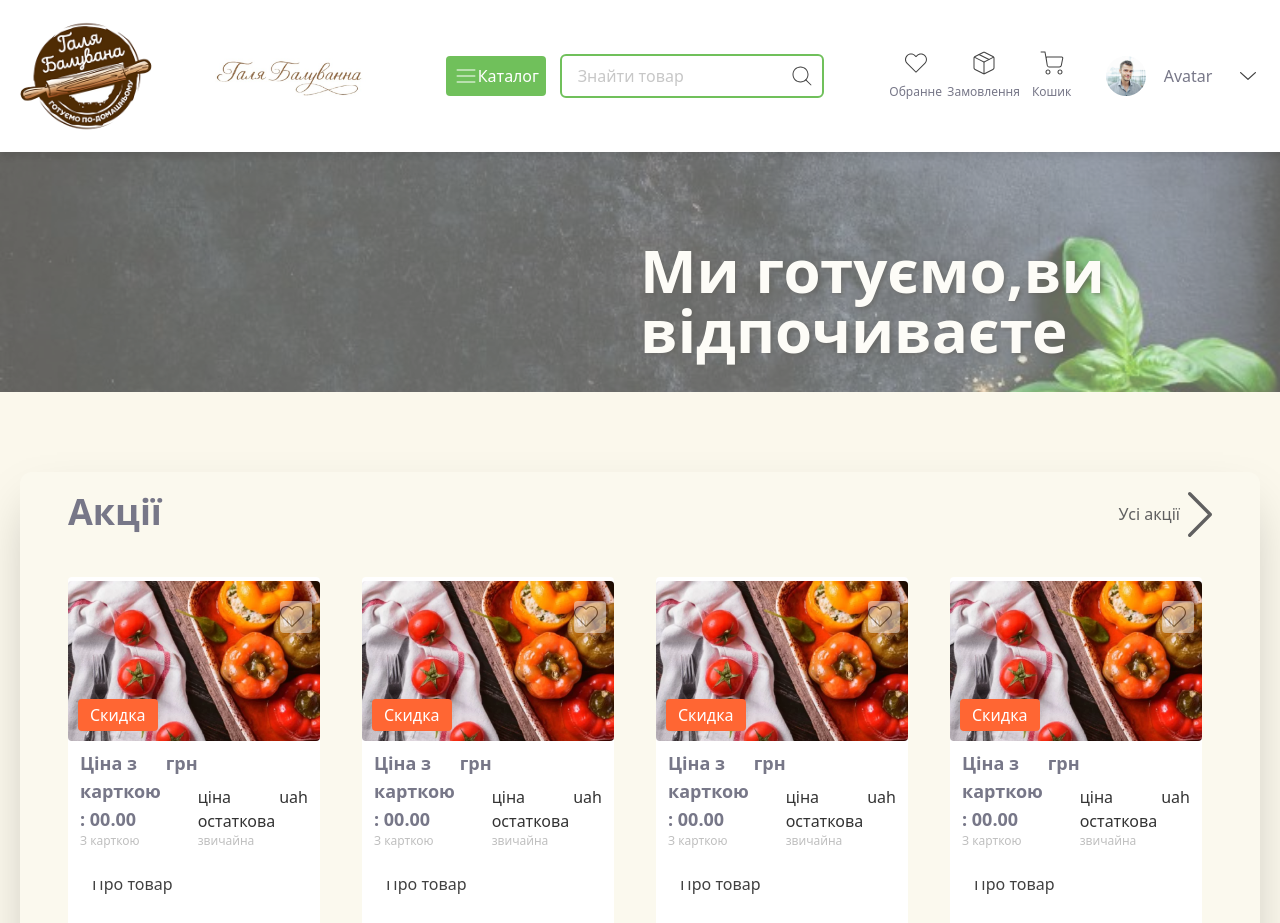
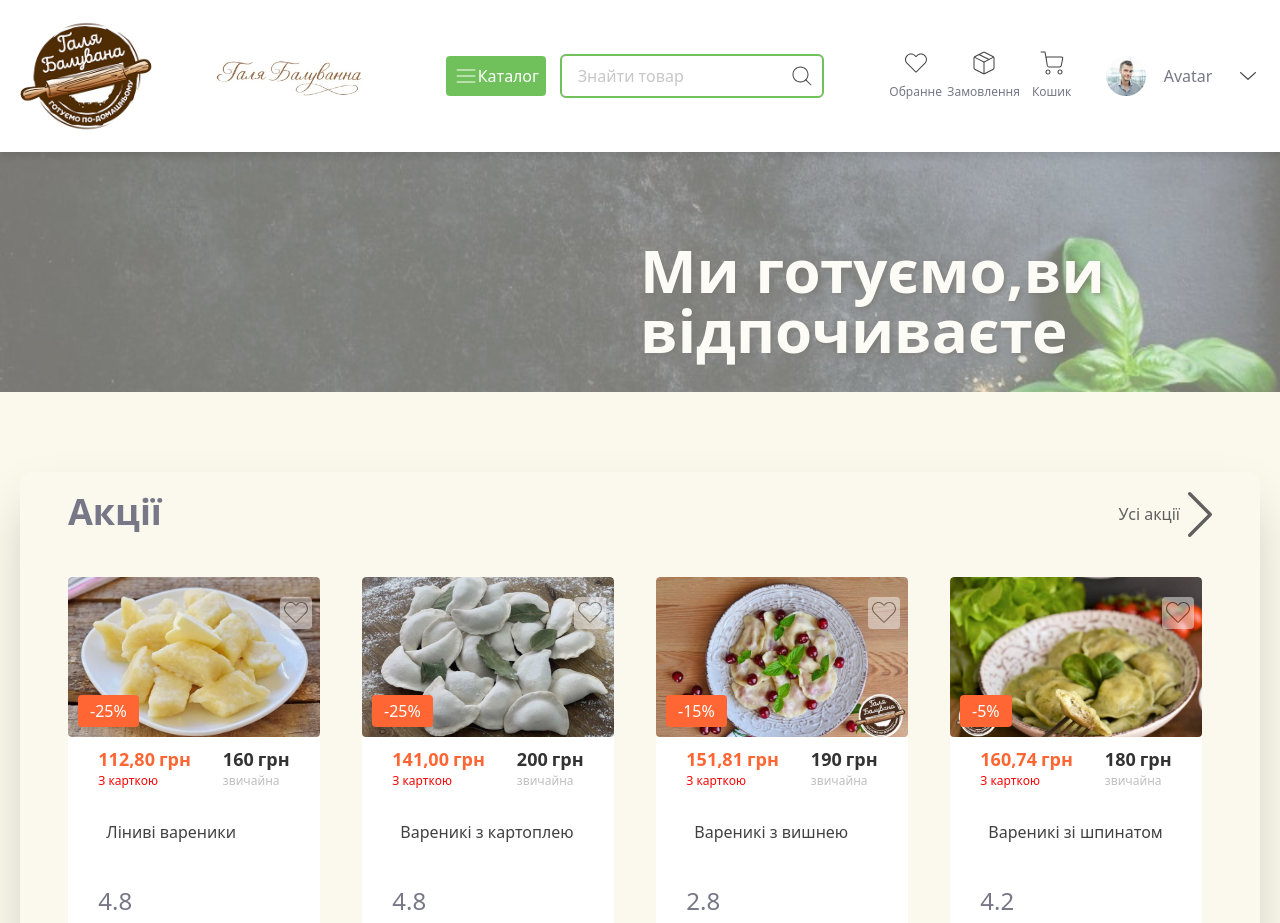
Before and after one commit to romanbarinov84/Next-Market-Shop, a Next.js app: page / in a window 1280 px wide. Shown: the top 923 px of the page. Built offline with nearby package versions, Linux system fonts and the light colour scheme.

Commit message:
25.12 component Actions.jsx  for main page done

```diff
--- a/DATA/dataBase.json
+++ b/DATA/dataBase.json
@@ -68,9 +68,9 @@
         },
         {
             "id":7,
-            "img":"/ProductsCategory-Img/Вареники/Varenyky-z-myasom-200.jpg",
-            "title":"Вареникі з мясом",
-            "description":"Вареникі з мясом",
+            "img":"/ProductsCategory-Img/Голубці/Golubtsi-z-myasom-190.webp",
+            "title":"Голубці з мясом",
+            "description":"Голубці з мясом",
             "basePrice": 260.00 ,
             "discountPercent":25,
              "rating": 5.0,
--- /dev/null
+++ b/UTILS/formatPrice.ts
@@ -0,0 +1,4 @@
+
+export const formatPrice = (price: number): string => {
+        return price.toFixed(2).replace('.', ',');
+    };
--- a/src/components/ProductCard/ProductCard.tsx
+++ b/src/components/ProductCard/ProductCard.tsx
@@ -1,20 +1,51 @@
+import { ProductCardProps } from '@/src/types/product';
+import { formatPrice } from '@/UTILS/formatPrice';
 import Image from 'next/image';
 
-const ProductCard = () => {
+
+    const cardDiscountPercent = 6;
+
+const ProductCard = ({
+    img,
+    description,
+    basePrice,
+    discountPercent,
+    rating,
+}: ProductCardProps) => {
+
+
+    const calculateFinalPrice = (price: number, discount: number): number => {
+        return discount > 0 ? price * (1 - discount / 100) : price;
+    };
+
+    const calculatePriceByCard = (price: number, discount: number): number => {
+        return calculateFinalPrice(price, discount);
+    };
+
+    const finalPrice = calculateFinalPrice(basePrice, discountPercent);
+
+    const priceByCard = calculatePriceByCard(finalPrice, cardDiscountPercent);
+
+
+
     return (
         <div
             className="flex flex-col justify-between items-center w-40 rounded overflow-hidden bg-white
-     md:w-56 xl:w-63 align-top p-1 hover:shadow-(--shadow-article) duration-300"
+     md:w-56 xl:w-63 align-top  hover:shadow-(--shadow-article) duration-300"
         >
             <div className="relative w-80 h-40 md:w-56 xl:w-63 ">
                 <Image
-                    src="/ProductsCategory-Img/Вегетаріанські страви/Perets-farshyrovanyj-z-grybamy-178.webp"
+                    src={img}
                     alt="Акція"
                     fill
-                    className="object-cover rounded-sm"
+                    className="object-cover
+                    rounded-sm transition-transform
+                    duration-300
+                    ease-out
+                    hover:scale-105"
                     sizes="(max-width: 768) 160px, (max-width: 1200px) 224px , 272px"
                 />
-                <button className="w-8 h-8 bg-[#f3f2f1] hover:bg-[#fcd5ba] absolute top-5 right-2 opacity-50 rounded cursor-pointer duration-300">
+                <button className="w-8 h-8 justify-center items-center bg-[#f3f2f1] hover:bg-[#fcd5ba] p-1 absolute top-5 right-2 opacity-50 rounded cursor-pointer duration-300">
                     <Image
                         src="/ProductCard/Shape (Stroke).svg"
                         alt="Обранне"
@@ -23,49 +54,45 @@ const ProductCard = () => {
                         sizes="24px"
                     />
                 </button>
-
+                {discountPercent && (
                     <div className="absolute bg-[#ff6633] py-1 px-3 rounded text-white bottom-2.5 left-2.5">
-                    {'Скидка'}
+                        -{discountPercent}%
                     </div>
+                )}
             </div>
-            <div className="flex flex-col justify-between p-2 gap-y-2">
-                <div className="flex flex-row mb-3 justify-between items-end">
-                    <div className="flex- flex-col gap-x-1">
-                        <div className="flex flex-row gap-x-1 text-sm md:text-lg font-bold">
-                            <span>Ціна з карткою : 00.00</span>
+            <div className="flex flex-col justify-between p-2 gap-y-2 gap-x-4">
+                <div className="flex flex-row mb-3 justify-between items-end gap-8">
+                    {finalPrice !== basePrice && (
+                        <div className="flex- flex-col gap-x-1 text-xs">
+                            <div className="flex flex-row gap-x-1 text-xs md:text-lg font-bold text-[#ff6633]">
+                                <span>{formatPrice(priceByCard)}</span>
                                 <span>грн</span>
                             </div>
-                        <p className="text-[#bfbfbf] text-4.5 md:text-xs">
+                            {cardDiscountPercent > 0 && (
+                                <p className="text-[#f70505] text-4.5 md:text-xs">
                                     {'З карткою'}
                                 </p>
+                            )}
                         </div>
+                    )}
+
                     <div className="flex flex-col gap-x-1">
-                        <div className="flex flex-row gap-x-1 text-xs md:text-base text-[#333]">
-                            <span>{'ціна остаткова'}</span>
-                            <span>uah</span>
+                        <div className="flex flex-row gap-x-1 text-xs font-bold md:text-lg text-[#333]">
+                            <span>{basePrice}</span>
+                            <span>грн</span>
                         </div>
-                        <p className="text-[#bfbfbf] text-2 md:text-xs">
+                        <p className="text-[#bfbfbf] text-xs md:text-xs">
                             звичайна
                         </p>
                     </div>
                 </div>
-                <div className="h-13 text-xs m-3 md:text-base text-[#414141] line-clamp-3 md:line-clamp-2 leading-1.5 ">
-                    {'Про товар'}
+                <div className="h-13 text-xs m-2 md:text-base text-[#414141] line-clamp-3 md:line-clamp-2 leading-1.5 pt-2 xl:pt-3">
+                    {description}
                 </div>
-                <span>{'Рейтинг'}</span>
+                <span className="text-xs md:text-xl xl:text-2xl">{rating}</span>
                 <button
-                    className="
-    w-full h-10 rounded
-    border border-(--color-primary)
-    text-(--color-primary)
-    hover:bg-[#ff6633]
-    hover:text-white
-    hover:border-transparent
-    active:shadow-(--shadow-button-active)
-    transition-all duration-300
-    flex justify-center items-center
-    cursor-pointer select-none
-  "
+                    className=" w-full h-10 rounded border border-(--color-primary) text-(--color-primary) hover:bg-[#ff6633] hover:text-white hover:border-transparent
+                     active:shadow-(--shadow-button-active)  transition-all duration-300 flex justify-center items-center cursor-pointer select-none "
                 >
                     До кошика
                 </button>
--- a/src/components/actions/Actions.tsx
+++ b/src/components/actions/Actions.tsx
@@ -8,7 +8,7 @@ const Actions = () => {
     );
     return (
         <section>
-            <div className="flex flex-col justify-center xl:max-w-[1208px]">
+            <div className="flex flex-col justify-center xl:max-w-302">
                 <div className="mb-4 md:mb-8 xl:mb-10 flex flex-row justify-between">
                     <h2 className="text-2xl xl:text-4xl text-left font-bold">
                         Акції
@@ -27,7 +27,7 @@ const Actions = () => {
                     </button>
                 </div>
                 <ul className="grid grid-cols-2 md:grid-cols-3 xl:grid-cols-4 gap-4 md:gap-6 xl:gap-8">
-                    {actionProducts.map((item, index) => (
+                    {actionProducts.slice(0,4).map((item, index) => (
                         <li
                             key={item.id}
                             className={`${index >= 4 ? 'hidden' : ''}
--- a/src/types/product.ts
+++ b/src/types/product.ts
@@ -1,7 +1,7 @@
 export interface ProductCardProps {
     id: number;
     img: string;
-    name: string;
+    title: string;
     description: string;
     basePrice: number;
     discountPercent: number;
```
Lines whose indentation alone changed are shown as unchanged.
